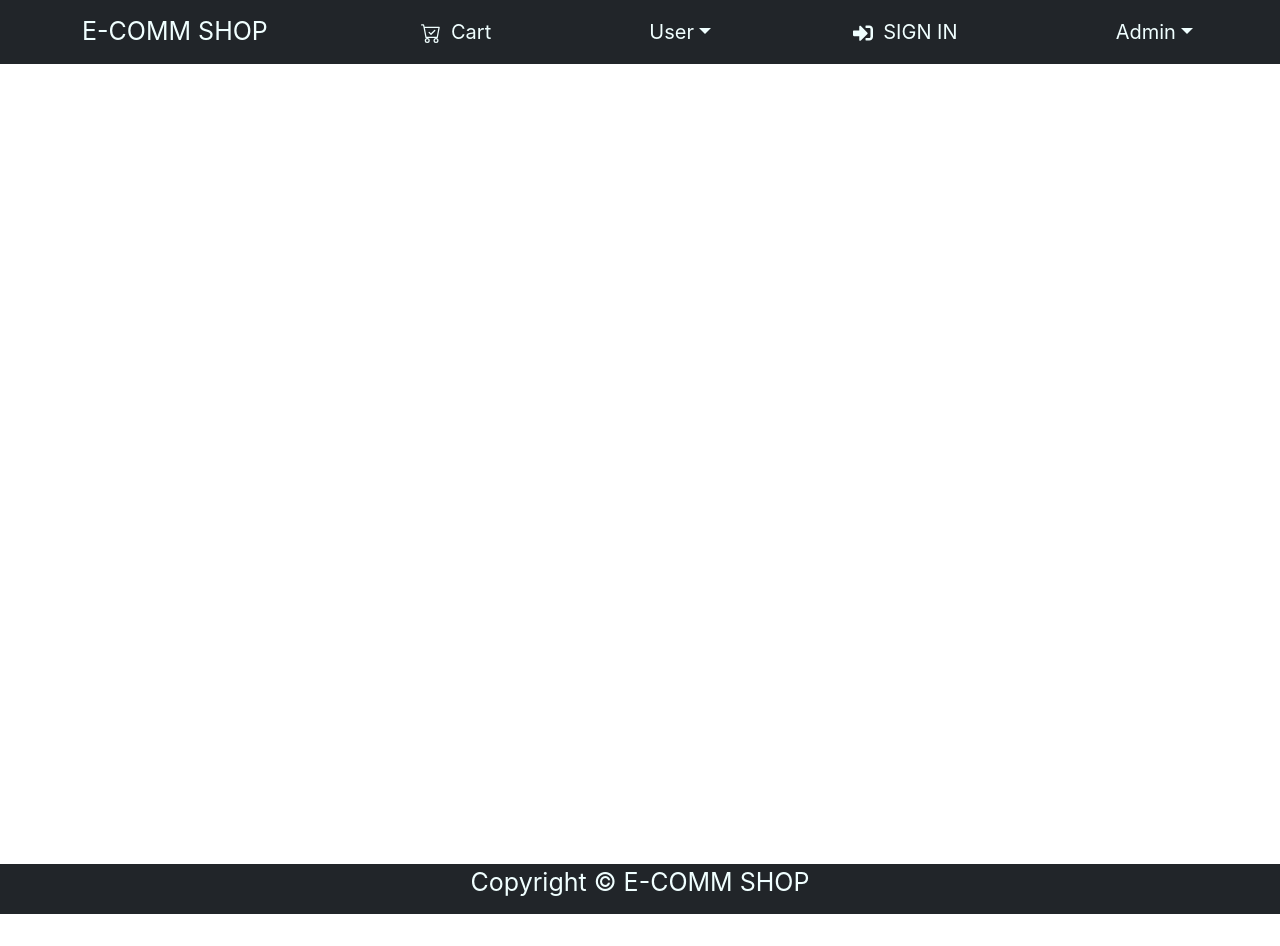
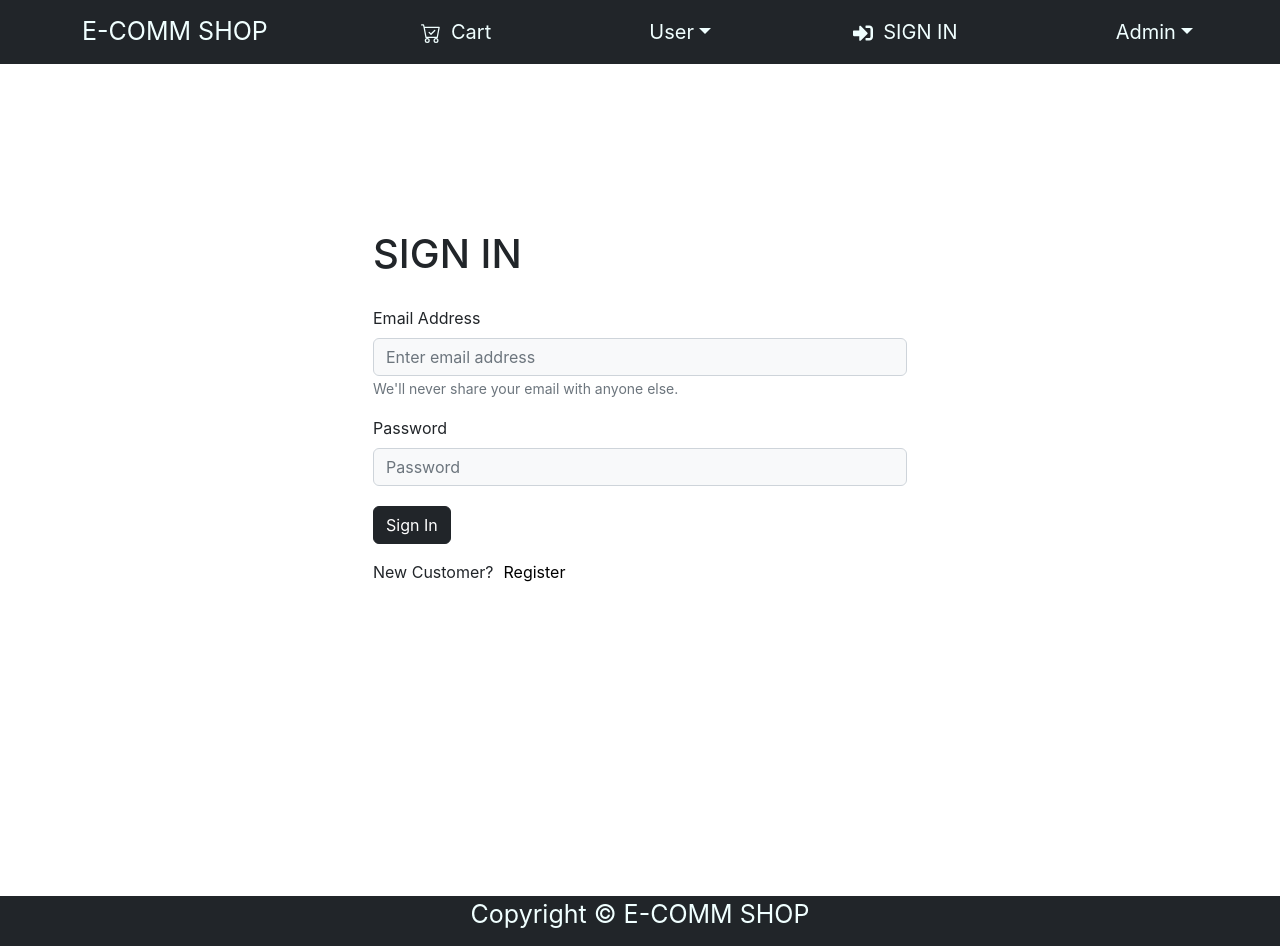
Before and after one commit to kartavya99/MERN-ecomm, a React (Create React App) app in the folder client/: page /login in a window 1280 px wide. Before the commit the page ends 914 px from the top, so only its background shows below. Built offline with nearby package versions, Linux system fonts and the light colour scheme.

Commit message:
updated login functionality

```diff
--- a/client/src/App.js
+++ b/client/src/App.js
@@ -14,6 +14,7 @@ import Footer from "./components/Footer/Footer";
 import HomePage from "./pages/HomePage/HomePage";
 import ProductPage from "./pages/ProductPage/ProductPage";
 import CartPage from "./pages/CartPage/CartPage";
+import Login from "./pages/LoginPage/Login";
 
 import "./App.css";
 
@@ -51,6 +52,7 @@ function App() {
             <Container>
               <Routes>
                 <Route path="/" element={<HomePage />}></Route>
+                <Route path="/login" element={<Login />}></Route>
                 <Route path="/product/:id" element={<ProductPage />}></Route>
                 <Route path="cart/:id" element={<CartPage />}></Route>
               </Routes>
--- /dev/null
+++ b/client/src/components/Form/FormContainer.js
@@ -0,0 +1,23 @@
+import React from "react";
+
+import { Container, Row, Col } from "react-bootstrap";
+
+const styles = {
+  container: {
+    minHeight: "100vh",
+  },
+};
+
+const FormContainer = ({ children }) => {
+  return (
+    <Container style={styles.container}>
+      <Row className="justify-content-md-center">
+        <Col xs={12} md={6}>
+          {children}
+        </Col>
+      </Row>
+    </Container>
+  );
+};
+
+export default FormContainer;
--- a/client/src/components/Header/Header.js
+++ b/client/src/components/Header/Header.js
@@ -2,7 +2,7 @@ import React from "react";
 
 import { Container, Nav, Navbar, NavDropdown } from "react-bootstrap";
 import { LinkContainer } from "react-router-bootstrap";
-import { BsCartCheck } from "react-icons/bs";
+import { BsCartCheck, BsLink } from "react-icons/bs";
 import { FaSignInAlt } from "react-icons/fa";
 
 import classes from "./Header.module.css";
@@ -32,12 +32,14 @@ const Header = () => {
             <NavDropdown.Item className={classes.item}>LOGOUT</NavDropdown.Item>
           </NavDropdown>
 
+          <LinkContainer to="/login">
             <Navbar.Brand className={classes.link}>
               <span className={classes["sign-in"]}>
                 <FaSignInAlt />
               </span>
               SIGN IN
             </Navbar.Brand>
+          </LinkContainer>
           <NavDropdown
             title="Admin"
             id="adminmenu"
--- /dev/null
+++ b/client/src/pages/LoginPage/Login.js
@@ -0,0 +1,105 @@
+import React, { useState } from "react";
+import { Link } from "react-router-dom";
+import { useMutation } from "@apollo/client";
+import { LOGIN } from "../../utils/mutation";
+import Auth from "../../utils/auth";
+import { Form, Button, Row, Col } from "react-bootstrap";
+import FormContainer from "../../components/Form/FormContainer";
+import classes from "./Login.module.css";
+
+const Login = (user) => {
+  const [formState, setFormState] = useState({ email: "", password: "" });
+  const [login, { error }] = useMutation(LOGIN);
+
+  const submitFormHandler = async (event, state, dispatch) => {
+    event.preventDefault();
+
+    try {
+      const mutationResponse = await login({
+        variables: { email: formState.email, password: formState.password },
+      });
+      console.log(mutationResponse.data.login);
+      console.log(mutationResponse.data.login.user);
+
+      const isAdmin = mutationResponse.data.login.user.isAdmin;
+      const token = mutationResponse.data.login.token;
+
+      Auth.login(token, isAdmin);
+      // set the state to manage the use info
+    } catch (err) {
+      console.log(err);
+    }
+  };
+
+  const handleChange = (event) => {
+    const { name, value } = event.target;
+    setFormState({
+      ...formState,
+      [name]: value,
+    });
+  };
+
+  return (
+    <FormContainer>
+      <div className={classes["main-container"]}>
+        <div className={classes.heading}>
+          <h1>SIGN IN</h1>
+        </div>
+        <Form onSubmit={submitFormHandler}>
+          <Form.Group className="mb-3">
+            <Form.Label htmlFor="email">Email Address</Form.Label>
+            <Form.Control
+              name="email"
+              type="email"
+              id="email"
+              placeholder="Enter email address"
+              className={classes.holder}
+              onChange={handleChange}
+            />
+            <div children={classes.text}>
+              <Form.Text className="text-muted">
+                We'll never share your email with anyone else.
+              </Form.Text>
+            </div>
+          </Form.Group>
+
+          <Form.Group>
+            <Form.Label htmlFor="pwd">Password</Form.Label>
+            <Form.Control
+              name="password"
+              type="password"
+              placeholder="Password"
+              id="pwd"
+              className={classes.holder}
+              onChange={handleChange}
+            />
+          </Form.Group>
+          {error ? (
+            <div>
+              <p className="error-text">
+                The provided credentials are incorrect
+              </p>
+            </div>
+          ) : null}
+
+          <div className={classes.button}>
+            <Button type="submit" variant="dark">
+              Sign In
+            </Button>
+          </div>
+        </Form>
+
+        <Row className="py-3">
+          <Col>
+            New Customer?
+            <Link className={classes.register} to="/register">
+              Register
+            </Link>
+          </Col>
+        </Row>
+      </div>
+    </FormContainer>
+  );
+};
+
+export default Login;
--- /dev/null
+++ b/client/src/pages/LoginPage/Login.module.css
@@ -0,0 +1,25 @@
+.main-container {
+  padding-top: 150px;
+}
+
+.heading {
+  padding-bottom: 20px;
+}
+
+.button {
+  margin-top: 20px;
+}
+
+.register {
+  color: black;
+  padding-left: 10px;
+  text-decoration: none;
+}
+
+.holder {
+  background-color: #f8f9fa;
+}
+
+.text {
+  margin: 5px;
+}
```
Lines whose indentation alone changed are shown as unchanged.
